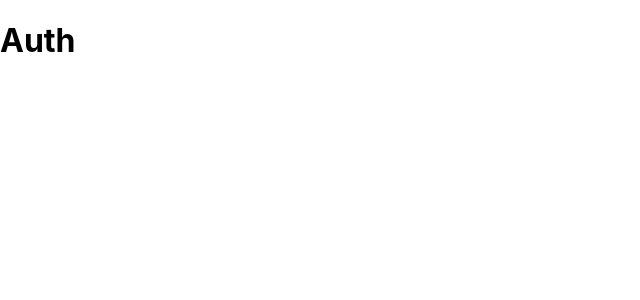
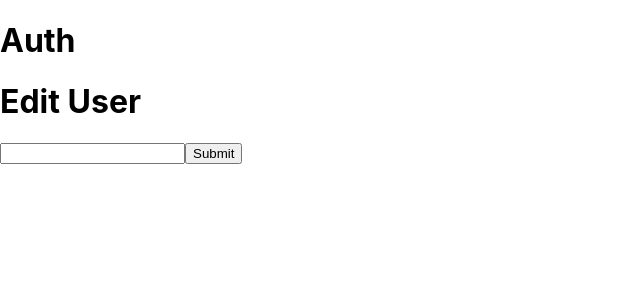
Before and after one commit to TarCode/react-boilerplate, a React (Create React App) app: page /auth in a window 1280 px wide. Shown: the top 300 px of the page, without its empty margins (0-640 px from the left). Built offline with nearby package versions, Linux system fonts and the light colour scheme.

Commit message:
added formik and example form in auth view

```diff
--- a/package.json
+++ b/package.json
@@ -3,6 +3,7 @@
   "version": "0.1.0",
   "private": true,
   "dependencies": {
+    "formik": "^1.4.2",
     "react": "^16.7.0",
     "react-dom": "^16.7.0",
     "react-router-dom": "^4.3.1",
--- a/src/views/auth/index.js
+++ b/src/views/auth/index.js
@@ -1,7 +1,46 @@
 import React from 'react'
+import { Formik } from 'formik';
 
 export default () => (
     <div>
         <h1>Auth</h1>
+
+        <h1>Edit User</h1>
+      <Formik
+        initialValues={{email: ''}}
+        onSubmit={(values, actions) => {
+          console.log("VALUES", values)
+          setTimeout(() => {
+            actions.setSubmitting(false);
+            // actions.setErrors(transformMyRestApiErrorsToAnObject(error));
+            actions.setStatus({ msg: 'Form successfully simulated' });
+          }, 2000)
+        }}
+        render={({
+          values,
+          errors,
+          status,
+          touched,
+          handleBlur,
+          handleChange,
+          handleSubmit,
+          isSubmitting,
+        }) => (
+          <form onSubmit={handleSubmit}>
+            <input
+              type="email"
+              name="email"
+              onChange={handleChange}
+              onBlur={handleBlur}
+              value={values.email}
+            />
+            {errors.email && touched.email && <div>{errors.email}</div>}
+            {status && status.msg && <div>{status.msg}</div>}
+            <button type="submit" disabled={isSubmitting}>
+              Submit
+            </button>
+          </form>
+        )}
+      />
     </div>
 )
```
Also changed, not shown: 2 other files (tests, documents, lock files or other folders).
